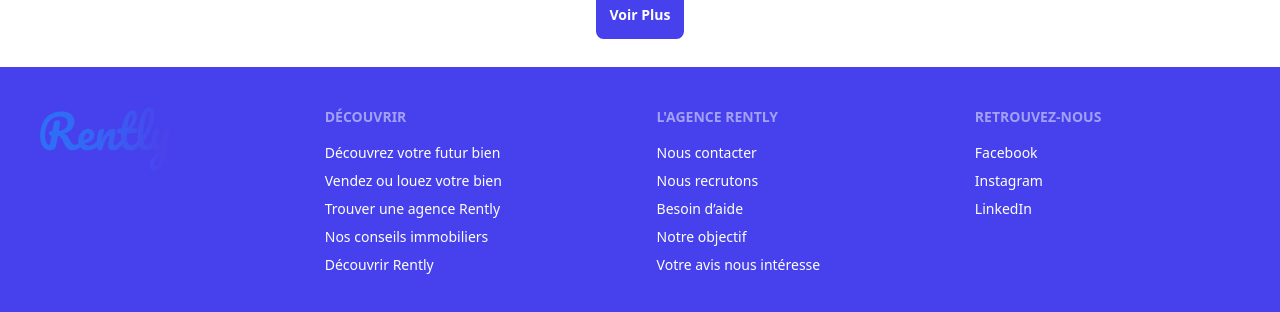
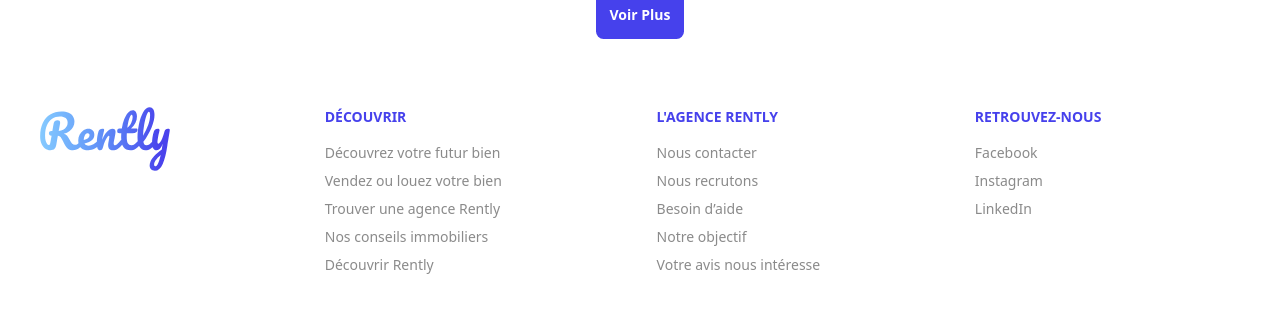
Before and after one commit to mathieudacheux/rently_FrontEnd, a React (Vite) app: page / in a window 1280 px wide. Shown: the part 923-1235 px from the top of the page. Built offline with nearby package versions, Linux system fonts and the light colour scheme; no server answers.

Commit message:
Improvements

```diff
--- a/src/components/atoms/RedirectText.tsx
+++ b/src/components/atoms/RedirectText.tsx
@@ -5,11 +5,15 @@ import { Link } from 'react-router-dom'
 export default function RedirectText({
   text,
   to,
+  variant = 'navbar',
 }: {
   text: string
   to: keyof typeof APP_ROUTES
+  variant?: 'navbar' | 'footer'
 }): JSX.Element {
   const { t } = useTranslation()
+
+  if (variant === 'navbar') {
     return (
       <Link
         className='text-lg font-semibold text-neutral-900 p-2 ml-2'
@@ -18,4 +22,11 @@ export default function RedirectText({
         <p>{t(text)}</p>
       </Link>
     )
+  } else {
+    return (
+      <Link className='text-neutral-900 opacity-50' to={APP_ROUTES[to]}>
+        <p>{t(text)}</p>
+      </Link>
+    )
   }
+}
--- a/src/components/organisms/Footer.tsx
+++ b/src/components/organisms/Footer.tsx
@@ -1,35 +1,95 @@
 import { useTranslation } from 'react-i18next'
 import Rently from '../../assets/Rently.svg'
+import RedirectText from '../atoms/RedirectText.tsx'
 
 export default function Footer(): JSX.Element {
   const { t } = useTranslation()
 
   return (
-    <footer className='footer p-10 bg-primary text-white mt-7'>
+    <footer className='footer p-10 bg-white mt-7'>
       <div>
         <img src={Rently} className='logo' alt='Rently Logo' />
       </div>
       <div>
-        <span className='footer-title'>{t('footer.sectionOne.title')}</span>
-        <a className='link link-hover'>{t('footer.sectionOne.first')}</a>
-        <a className='link link-hover'>{t('footer.sectionOne.second')}</a>
-        <a className='link link-hover'>{t('footer.sectionOne.third')}</a>
-        <a className='link link-hover'>{t('footer.sectionOne.fourth')}</a>
-        <a className='link link-hover'>{t('footer.sectionOne.fifth')}</a>
+        <span className='footer-title text-primary opacity-100'>
+          {t('footer.sectionOne.title')}
+        </span>
+        <RedirectText
+          to='PROPERTIES'
+          text='footer.sectionOne.first'
+          variant='footer'
+        />
+        <RedirectText
+          to='GESTION'
+          text='footer.sectionOne.second'
+          variant='footer'
+        />
+        <RedirectText
+          to='AGENCY'
+          text='footer.sectionOne.third'
+          variant='footer'
+        />
+        <RedirectText
+          to='BLOG'
+          text='footer.sectionOne.fourth'
+          variant='footer'
+        />
+
+        <RedirectText
+          to='WHYRENTLY'
+          text='footer.sectionOne.fifth'
+          variant='footer'
+        />
       </div>
       <div>
-        <span className='footer-title'>{t('footer.sectionTwo.title')}</span>
-        <a className='link link-hover'>{t('footer.sectionTwo.first')}</a>
-        <a className='link link-hover'>{t('footer.sectionTwo.second')}</a>
-        <a className='link link-hover'>{t('footer.sectionTwo.third')}</a>
-        <a className='link link-hover'>{t('footer.sectionTwo.fourth')}</a>
-        <a className='link link-hover'>{t('footer.sectionTwo.fifth')}</a>
+        <span className='footer-title text-primary opacity-100'>
+          {t('footer.sectionTwo.title')}
+        </span>
+        <RedirectText
+          to='CONTACT'
+          text='footer.sectionTwo.first'
+          variant='footer'
+        />
+        <RedirectText
+          to='HIRING'
+          text='footer.sectionTwo.second'
+          variant='footer'
+        />
+        <RedirectText
+          to='HELP'
+          text='footer.sectionTwo.third'
+          variant='footer'
+        />
+        <RedirectText
+          to='OBJECTIF'
+          text='footer.sectionTwo.fourth'
+          variant='footer'
+        />
+        <RedirectText
+          to='REVIEW'
+          text='footer.sectionTwo.fifth'
+          variant='footer'
+        />
       </div>
       <div>
-        <span className='footer-title'>{t('footer.sectionThree.title')}</span>
-        <a className='link link-hover'>{t('footer.sectionThree.first')}</a>
-        <a className='link link-hover'>{t('footer.sectionThree.second')}</a>
-        <a className='link link-hover'>{t('footer.sectionThree.third')}</a>
+        <span className='footer-title text-primary opacity-100'>
+          {t('footer.sectionThree.title')}
+        </span>
+        <RedirectText
+          to='FACEBOOK'
+          text='footer.sectionThree.first'
+          variant='footer'
+        />
+        <RedirectText
+          to='INSTAGRAM'
+          text='footer.sectionThree.second'
+          variant='footer'
+        />
+        <RedirectText
+          to='LINKEDIN'
+          text='footer.sectionThree.third'
+          variant='footer'
+        />
       </div>
     </footer>
   )
--- a/src/pages/Home/hooks/useHomeFormik.ts
+++ b/src/pages/Home/hooks/useHomeFormik.ts
@@ -18,10 +18,10 @@ export default function useHomeFormik() {
   const validationSchema = useMemo(
     () =>
       yup.object({
-        searchCity: yup.string().required(t('required')),
-        searchBudget: yup.number().required(t('required')),
-        searchType: yup.string().required(t('required')),
-        status: yup.number().required(t('required')),
+        searchCity: yup.string(),
+        searchBudget: yup.number(),
+        searchType: yup.string(),
+        status: yup.number(),
       }),
     [i18n.language],
   )
--- a/src/routes/routes.ts
+++ b/src/routes/routes.ts
@@ -10,20 +10,27 @@ const APP_ROUTES = {
   ACCOUNT: '/account',
   VALIDATE_ACCOUNT: '/validate-account',
 
-  // Navbar
+  // Navbar & Footer
   BUY: '/buy',
   SELL: '/sell',
   GESTION: '/gestion',
   AGENCY: '/agency',
+  BLOG: '/blog',
+  WHYRENTLY: '/whyrently',
+  CONTACT: '/contact',
+  HIRING: '/hiring',
+  HELP: '/help',
+  OBJECTIF: '/objectif',
+  REVIEW: 'https://trustpilot.com',
+  FACEBOOK: 'https://www.facebook.com/',
+  INSTAGRAM: 'https://www.instagram.com/',
+  LINKEDIN: 'https://www.linkedin.com/',
 
   // Error pages
   NOT_FOUND: '/404',
   SERVER_ERROR: '/500',
   ACCESS_DENIED: '/403',
   UNAUTHORIZED: '/401',
-
-  // Playground
-  PLAYGROUND: '/test',
 
   // Properties
   PROPERTIES: '/properties',
@@ -87,10 +94,6 @@ const APP_TITLES = [
     title: 'title.unauthorized',
   },
   {
-    path: APP_ROUTES.PLAYGROUND,
-    title: 'title.home',
-  },
-  {
     path: APP_ROUTES.PROPERTIES,
     title: 'title.home',
   },
```
Lines whose indentation alone changed are shown as unchanged.
